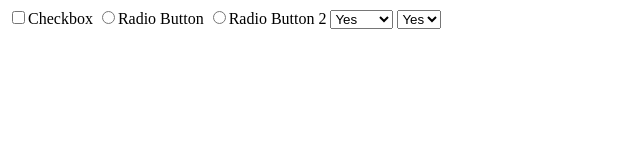
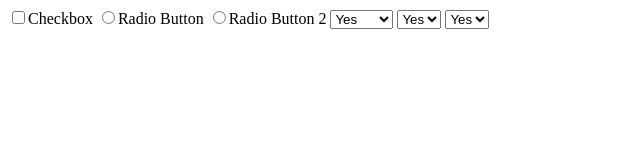
Before and after one commit to jacobmaxplumb/input-exercise, a plain HTML site: page index.html in a window 1280 px wide. Shown: the full height of the page, 0-640 px from the left. Drawn offline with Linux system fonts and the light colour scheme.

Commit message:
added the second select

```diff
--- a/index.html
+++ b/index.html
@@ -21,6 +21,10 @@
             <option value="">Yes</option>
             <option value="">No</option>
         </select>
+        <select name="" id="">
+            <option value="">Yes</option>
+            <option value="">No</option>
+        </select>
     </form>
 </body>
 
```
